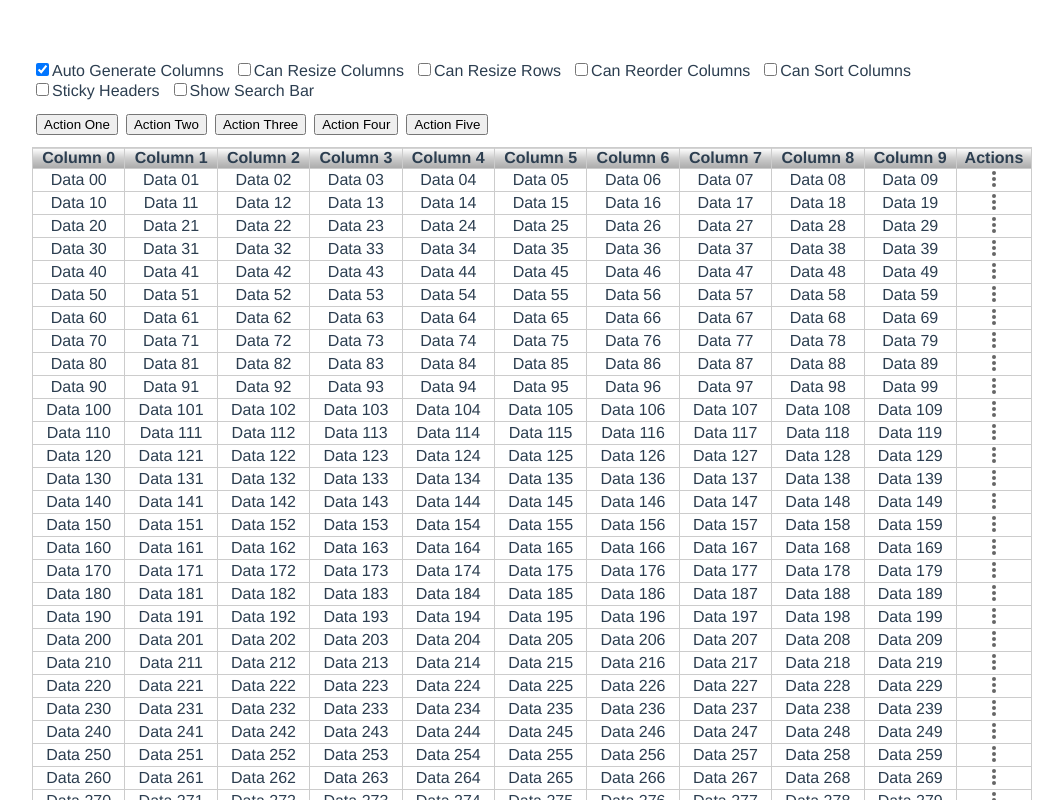
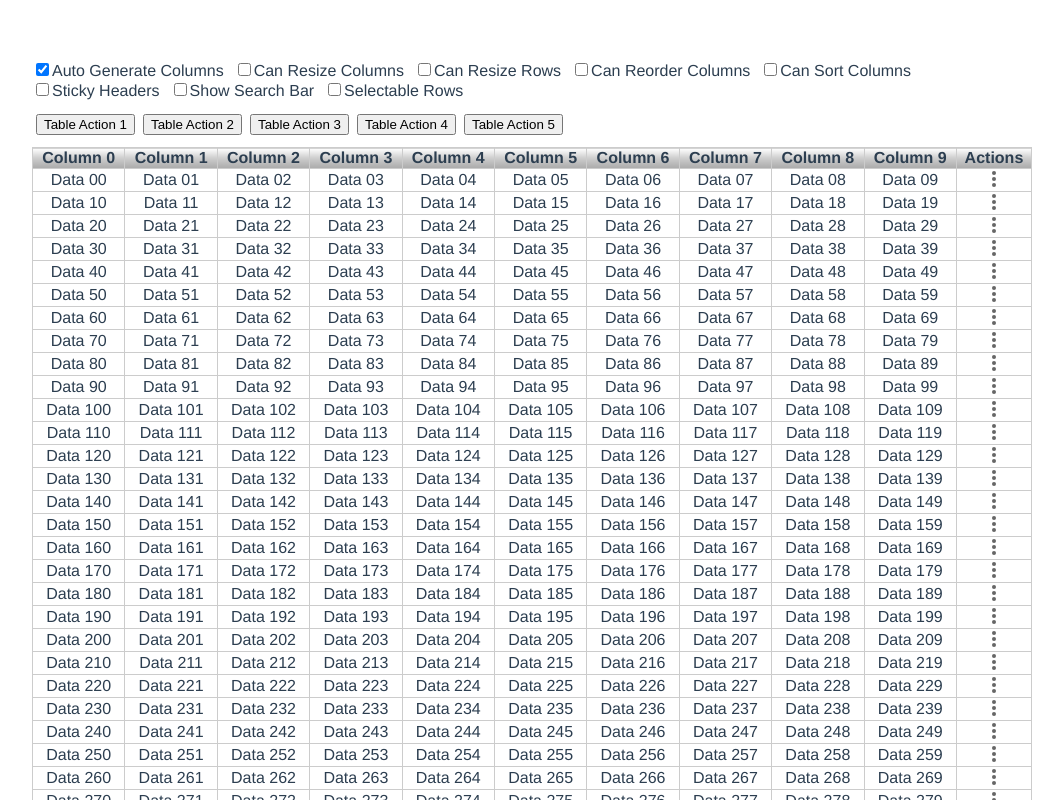
Before and after one commit to sthotakura/vue-app, a Vue app: page / in a window 1280 px wide. Shown: the top 800 px of the page, without its empty margins (108-1171 px from the left). Built offline with nearby package versions, Linux system fonts and the light colour scheme.

Commit message:
rows are now selectable
datagrid now emits an event when a row selection is chagned.

```diff
--- a/src/App.vue
+++ b/src/App.vue
@@ -30,6 +30,10 @@
           <input type="checkbox" v-model="settings.showSearchBar" id="showSearchBar" />
           <label for="showSearchBar">Show Search Bar</label>
         </div>
+        <div class="setting">
+          <input type="checkbox" v-model="settings.canSelectRows" id="canSelectRows" />
+          <label for="canSelectRows">Selectable Rows</label>
+        </div>
       </div>
       <data-grid :settings="settings" :items="items" />
     </div>
@@ -43,7 +47,8 @@ import {
   SortDirection,
   SortDescription,
   SortDescriptions,
-  RowActionsPosition
+  RowActionsPosition,
+  Command
 } from "./components/DataGrid.vue";
 import DataGrid from "./components/DataGrid.vue";
 
@@ -51,6 +56,22 @@ class AppData {
   rows = 100;
   cols = 10;
   settings = new DataGridSettings();
+}
+
+class CommandImpl implements Command {
+  public label: string;
+
+  constructor(label: string) {
+    this.label = label;
+  }
+
+  public canExecute(o: unknown): boolean {
+    return true;
+  }
+
+  public execute(o: unknown) {
+    alert(`executing ${this.label}`);
+  }
 }
 
 @Component({
@@ -96,19 +117,19 @@ export default class App extends Vue {
     this.appData.settings.rowActionsPosition = RowActionsPosition.Right;
 
     this.appData.settings.rowActions = [
-      { label: "Edit", execute: this.execute, canExecute: this.canExecute },
-      { label: "Action Two", execute: this.execute, canExecute: this.canExecute },
-      { label: "Action 3", execute: this.execute, canExecute: this.canExecute }
+      new CommandImpl("Edit"),
+      new CommandImpl("Action Two"),
+      new CommandImpl("Action 3")
     ];
   }
 
   setTableActions() {
     this.appData.settings.tableActions = [
-      { label: "Action One", execute: this.execute, canExecute: this.canExecute },
-      { label: "Action Two", execute: this.execute, canExecute: this.canExecute },
-      { label: "Action Three", execute: this.execute, canExecute: this.canExecute },
-      { label: "Action Four", execute: this.execute, canExecute: this.canExecute },
-      { label: "Action Five", execute: this.execute, canExecute: this.canExecute },
+      new CommandImpl("Table Action 1"),
+      new CommandImpl("Table Action 2"),
+      new CommandImpl("Table Action 3"),
+      new CommandImpl("Table Action 4"),
+      new CommandImpl("Table Action 5"),
     ]
   }
 
--- a/src/components/DataGrid.vue
+++ b/src/components/DataGrid.vue
@@ -11,6 +11,7 @@
     <table ref="table">
       <thead>
         <tr ref="headRow">
+          <th v-if="settings.canSelectRows">Select</th>
           <th v-if="showRowActionsOnLeft">Actions</th>
           <th
             v-for="column in columns"
@@ -46,16 +47,26 @@
       </thead>
       <tbody>
         <tr v-for="(item, rowindex) in items" :key="rowindex" ref="bodyRows">
+          <td v-if="settings.canSelectRows">
+            <row-resizer v-if="settings.canResizeRows" :width="rowResizerWidth" />
+            <input ref="rowSelectors" type="checkbox" @click="select(item, rowindex)" />
+          </td>
           <td v-if="showRowActionsOnLeft" class="actions-cell">
-            <row-resizer v-if="settings.canResizeRows" :width="rowResizerWidth" />
-            <action-menu :actions="settings.rowActions" :item="item"/>
+            <row-resizer
+              v-if="settings.canResizeRows && !settings.canSelectRows"
+              :width="rowResizerWidth"
+            />
+            <action-menu :actions="settings.rowActions" :item="item" />
           </td>
           <td v-for="(column, colindex) in columns" :key="column">
-            <row-resizer v-if="settings.canResizeRows && colindex == 0 && !showRowActionsOnLeft" :width="rowResizerWidth" />
+            <row-resizer
+              v-if="settings.canResizeRows && colindex == 0 && !showRowActionsOnLeft && !settings.canSelectRows"
+              :width="rowResizerWidth"
+            />
             {{item[column]}}
           </td>
           <td v-if="showRowActionsOnRight" class="actions-cell">
-            <action-menu :actions="settings.rowActions" :item="item"/>
+            <action-menu :actions="settings.rowActions" :item="item" />
           </td>
         </tr>
       </tbody>
@@ -75,7 +86,7 @@ import ActionBar from "./ActionBar.vue";
 export enum RowActionsPosition {
   Left = -1,
   Both = 0,
-  Right = 1,
+  Right = 1
 }
 
 export enum SortDirection {
@@ -156,6 +167,7 @@ export class DataGridSettings {
   rowActions!: Command[];
   rowActionsPosition!: RowActionsPosition;
   showSearchBar!: boolean;
+  canSelectRows!: boolean;
 }
 
 @Component({
@@ -176,12 +188,14 @@ export default class DataGrid extends Vue {
   public rowResizerWidth = 0;
   public sortDescriptions = new SortDescriptions();
   public searchText = "";
+  public selectedItems = new Array<unknown>();
 
   private from = -1;
   private searchTextTimeout = 0;
 
   @Ref("table") readonly table!: HTMLTableElement;
   @Ref("headRow") readonly headRow!: HTMLTableRowElement;
+  @Ref("rowSelectors") readonly rowSelectors!: Array<HTMLInputElement>;
   @Ref("bodyRows") readonly bodyRows!: Array<HTMLTableRowElement>;
 
   constructor() {
@@ -224,7 +238,7 @@ export default class DataGrid extends Vue {
 
   @Watch("searchText") onSearchTextChanged() {
     clearTimeout(this.searchTextTimeout);
-    this.searchTextTimeout = setTimeout(() => this.emitSearch(), 500)
+    this.searchTextTimeout = setTimeout(() => this.emitSearch(), 500);
   }
 
   handleDragStart(e: DragEvent) {
@@ -328,12 +342,27 @@ export default class DataGrid extends Vue {
     this.emitSort();
   }
 
+  select(item: unknown, itemIndex: number) {
+    if (this.rowSelectors[itemIndex].checked) {
+      this.selectedItems.push(item);
+    } else {
+      const index = this.selectedItems.indexOf(item);
+      if (index > -1) this.selectedItems.splice(index, 1);
+    }
+
+    this.emitSelectionChanged();
+  }
+
   @Emit("sort") emitSort() {
     return this.sortDescriptions.clone();
   }
 
   @Emit("search") emitSearch() {
     return this.searchText;
+  }
+
+  @Emit("selectionChanged") emitSelectionChanged() {
+    return this.selectedItems;
   }
 }
 </script>
```
